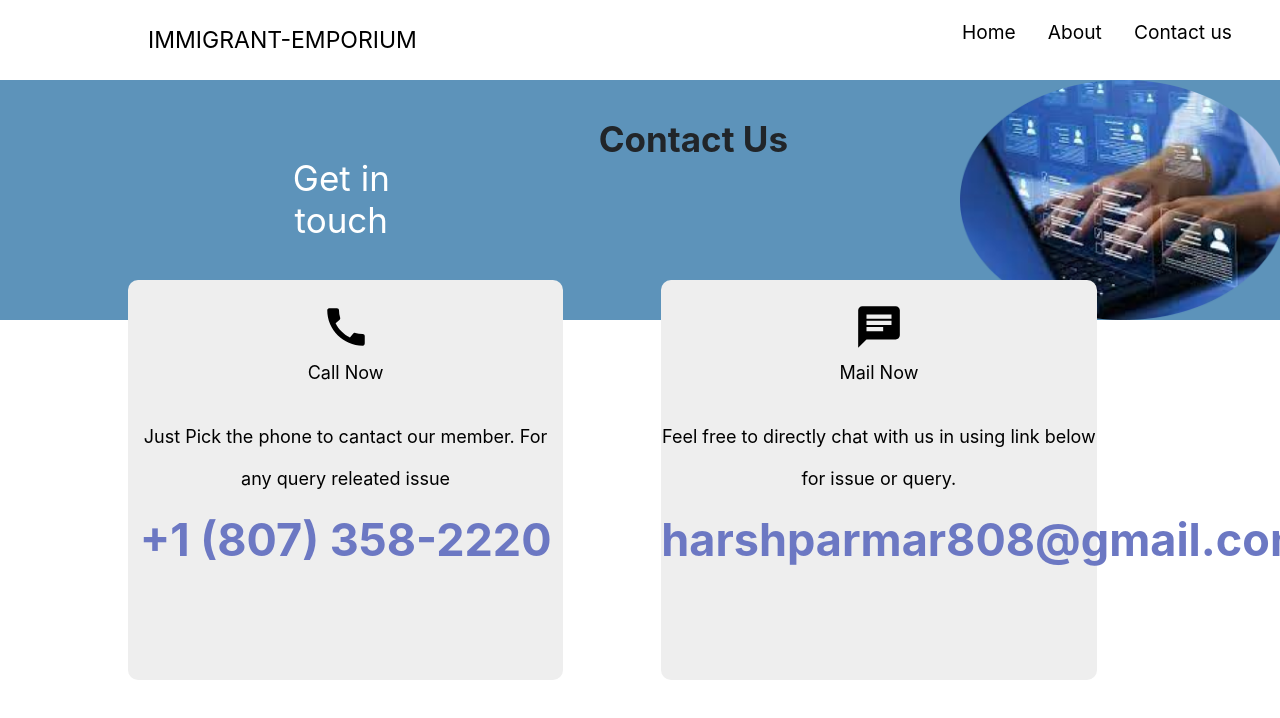
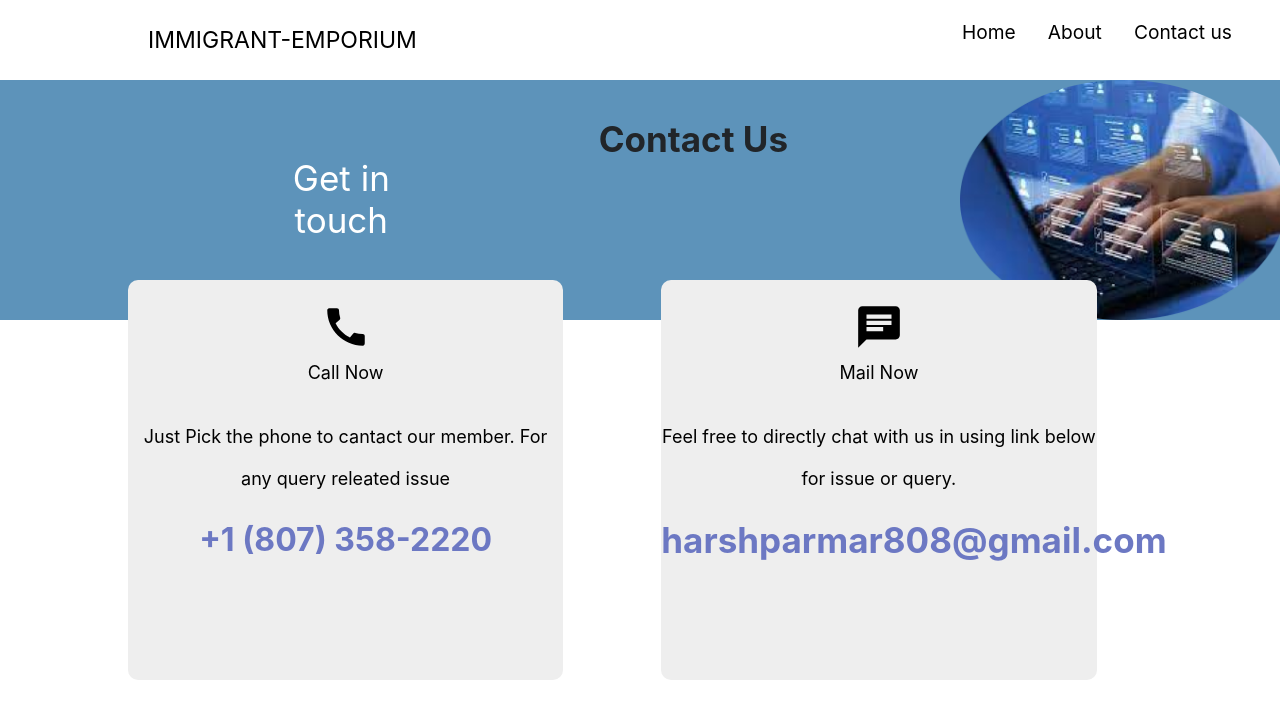
Before and after one commit to 1Harshraaj/Immigrant-Emporium, a React (Create React App) app: page /contact-us in a window 1280 px wide. Shown: the top 718 px of the page. Built offline with nearby package versions, Linux system fonts and the light colour scheme.

Commit message:
deployed

```diff
--- a/src/components/Contactus.js
+++ b/src/components/Contactus.js
@@ -70,7 +70,7 @@ const Contactus = () => {
                                 Just Pick the phone to cantact our member. For any query releated issue
                             </div>
                             <div style={{
-                                fontSize: "45px",
+                                fontSize: "32px",
                                 fontWeight: 700,
                                 lineHeight: "54px",
                                 letterSpacing: "0em",
@@ -111,7 +111,7 @@ const Contactus = () => {
                                 Feel free to directly chat with us in using link below for issue or query.
                             </div>
                             <div style={{
-                                fontSize: "45px",
+                                fontSize: "32xpx",
                                 fontWeight: 700,
                                 lineHeight: "54px",
                                 letterSpacing: "0em",
```
